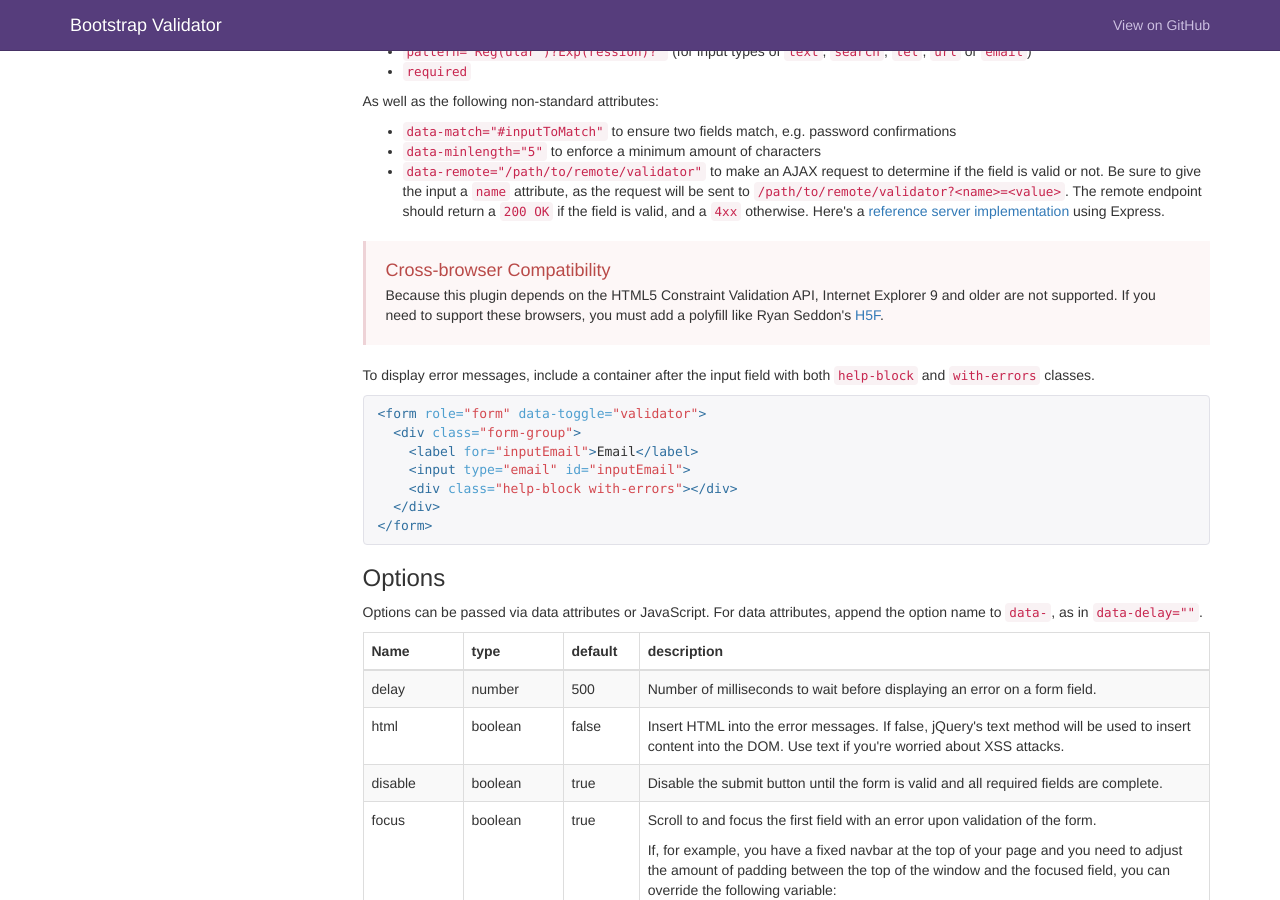
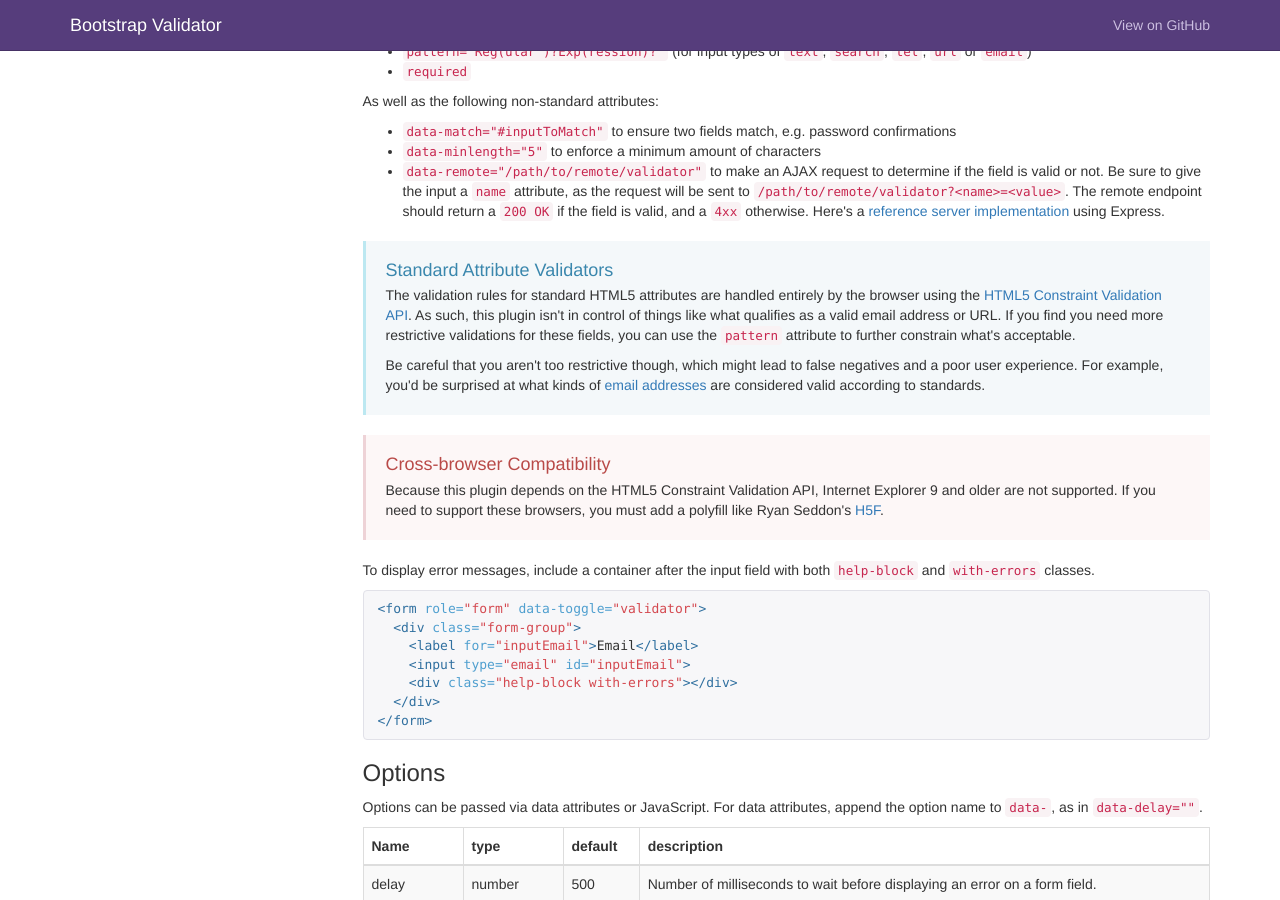
Before and after one commit to 1000hz/bootstrap-validator, a Jekyll site: the page built from docs/index.html, in a window 1280 px wide and 900 px high, scrolled down 2721 px. Built offline with Jekyll 4.4.1, drawn with Linux system fonts in a browser that asks for light colours; nearby versions of some CDN libraries; comment, search, counter and statistics services are not loaded.

Commit message:
Docs: Adding a callout blurb about standard attribute validators

```diff
--- a/docs/index.html
+++ b/docs/index.html
@@ -178,6 +178,12 @@ $('#myForm').validator()
       <li><code>data-remote="/path/to/remote/validator"</code> to make an AJAX request to determine if the field is valid or not. Be sure to give the input a <code>name</code> attribute, as the request will be sent to <code>/path/to/remote/validator?&lt;name&gt;=&lt;value&gt;</code>. The remote endpoint should return a <code>200 OK</code> if the field is valid, and a <code>4xx</code> otherwise. Here's a <a href="https://github.com/1000hz/validator-remote-example">reference server implementation</a> using Express.</li>
     </ul>
 
+    <div class="bs-callout bs-callout-info">
+      <h4>Standard Attribute Validators</h4>
+      <p>The validation rules for standard HTML5 attributes are handled entirely by the browser using the <a href="https://developer.mozilla.org/en-US/docs/Web/Guide/HTML/HTML5/Constraint_validation">HTML5 Constraint Validation API</a>. As such, this plugin isn't in control of things like what qualifies as a valid email address or URL. If you find you need more restrictive validations for these fields, you can use the <code>pattern</code> attribute to further constrain what's acceptable.</p>
+      <p>Be careful that you aren't too restrictive though, which might lead to false negatives and a poor user experience. For example, you'd be surprised at what kinds of <a href="https://en.wikipedia.org/wiki/Email_address#Valid_email_addresses">email addresses</a> are considered valid according to standards.</p>
+    </div>
+
     <div class="bs-callout bs-callout-danger">
       <h4>Cross-browser Compatibility</h4>
       <p>Because this plugin depends on the HTML5 Constraint Validation API, Internet Explorer 9 and older are not supported. If you need to support these browsers, you must add a polyfill like Ryan Seddon's <a href="https://github.com/ryanseddon/H5F" target="_blank">H5F</a>.</p>
```
